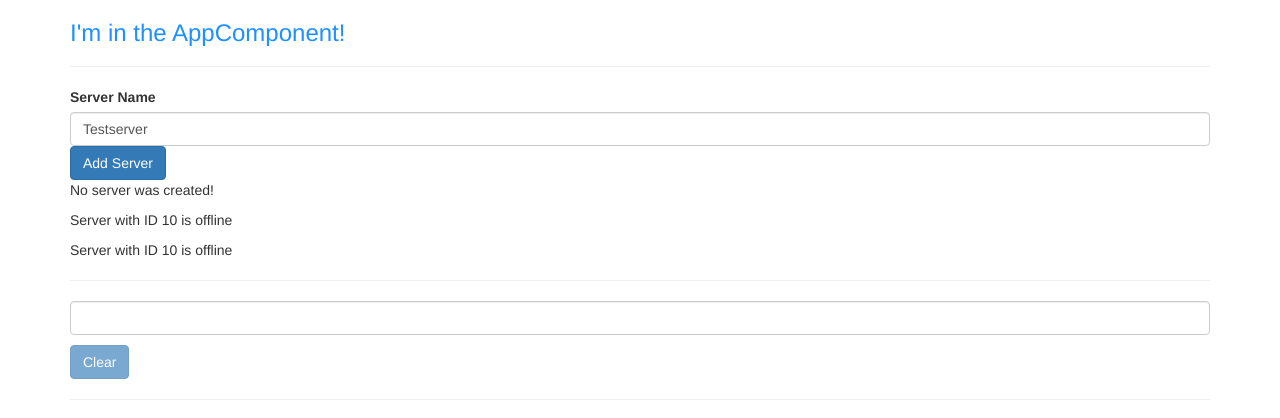
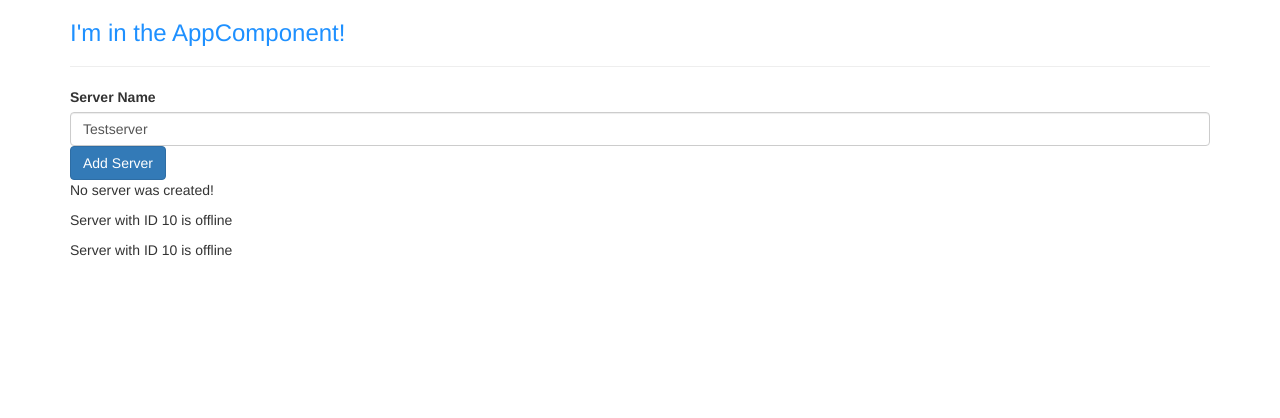
Before and after one commit to inorwa/my-first-app, an Angular app: page / in a window 1280 px wide. Shown: the top 418 px of the page. Built offline with nearby package versions, Linux system fonts and the light colour scheme.

Commit message:
usuniete zadanie 2

```diff
--- a/src/app/servers/servers.component.html
+++ b/src/app/servers/servers.component.html
@@ -17,13 +17,3 @@
 <p>{{ serverCreationsStatus }}</p>
 <app-server></app-server>
 <app-server></app-server>
-
-<hr>
-
-<input
-  type="text"
-  class="form-control"
-  [(ngModel)]="username">
-<p><strong>{{username}}</strong></p>
-<button [disabled]="username==0" class="btn btn-primary " (click)="clearUsername()">Clear</button>
-<hr>
--- a/src/app/servers/servers.component.ts
+++ b/src/app/servers/servers.component.ts
@@ -12,7 +12,6 @@ export class ServersComponent implements OnInit {
   allowNewServer = false;
   serverCreationsStatus = 'No server was created!';
   serverName = 'Testserver';
-  username = '';
 
   constructor() {
     setTimeout(() => {
@@ -30,8 +29,4 @@ export class ServersComponent implements OnInit {
   onUpdateServerName(event: any) {
     this.serverName = (<HTMLInputElement>event.target).value;
   }
-
-  clearUsername(event: any){
-    this.username = '';
-  }
 }
```
